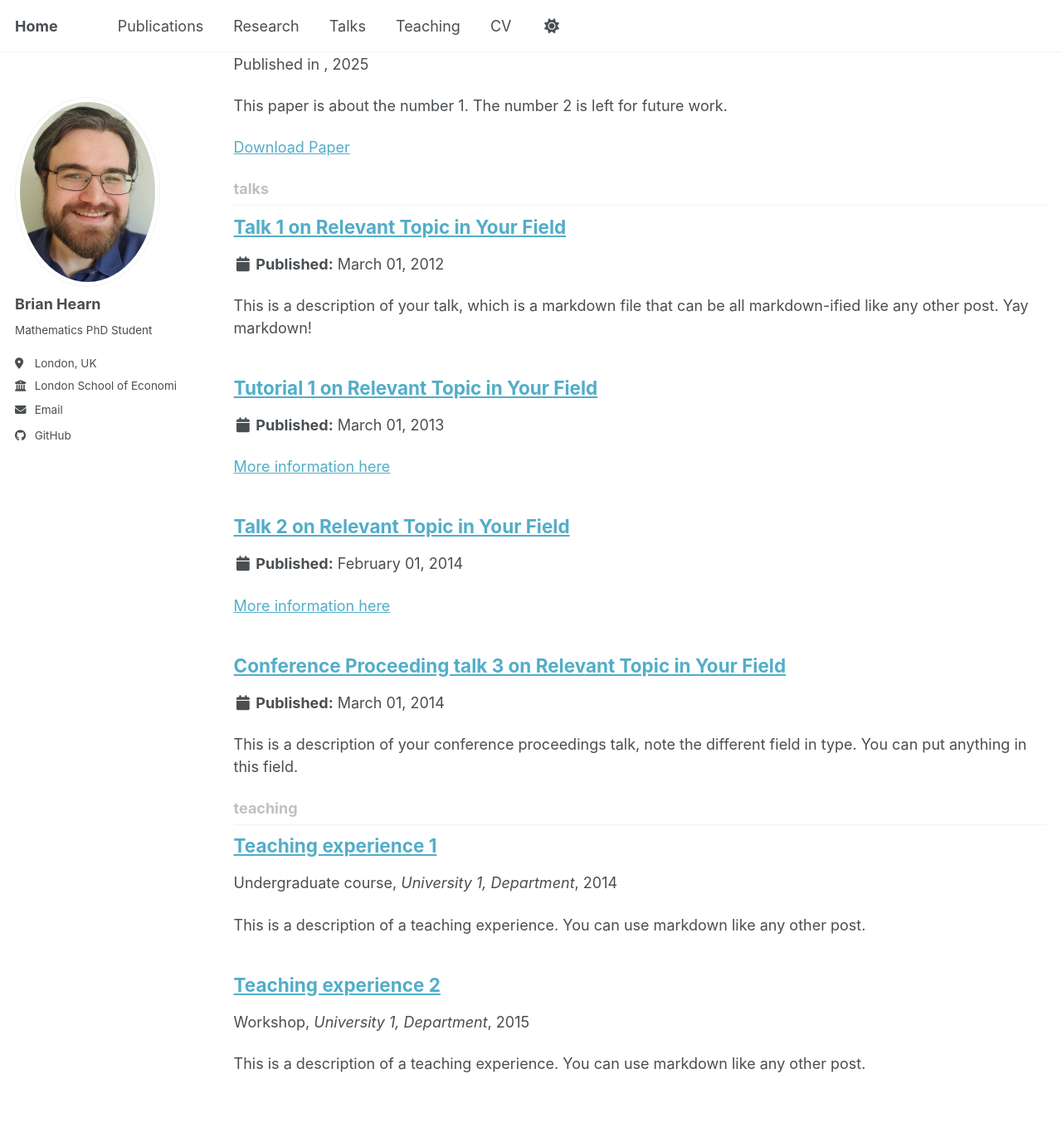
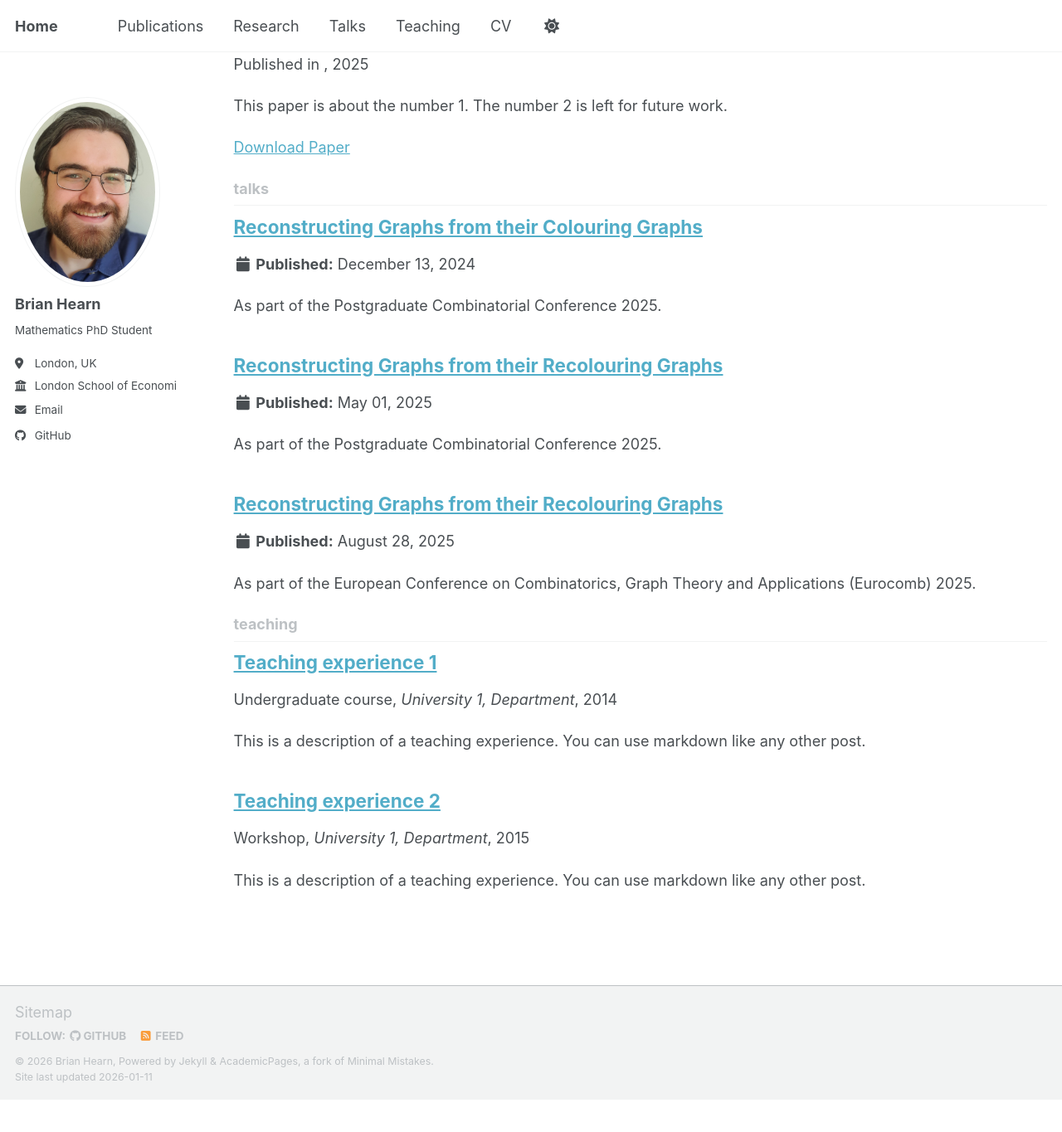
Before and after one commit to brian-hearn/brian-hearn.github.io, a Jekyll site: the page built from _pages/collection-archive.html, in a window 1280 px wide and 1400 px high, scrolled down 2361 px. Shown: the top 1365 px of the window at 83% size. Built offline with Jekyll 4.4.1, drawn with Linux system fonts in a browser that asks for light colours; a script bundle is joined from its source files by our own code; library files that are not in the unit come from our copies; after the commit the page ends 3687 px from its top, so only the background shows below that.

Commit message:
feat: more changes

```diff
--- /dev/null
+++ b/_talks/2024-12-13-talk.md
@@ -0,0 +1,11 @@
+---
+title: "Reconstructing Graphs from their Colouring Graphs"
+collection: talks
+type: "Talk"
+permalink: /talks/2024-12-13-talk
+venue: "London School of Economics"
+date: 2024-12-13
+location: "London, United Kingdom"
+---
+
+As part of the Postgraduate Combinatorial Conference 2025.
--- /dev/null
+++ b/_talks/2025-05-01-talk.md
@@ -0,0 +1,11 @@
+---
+title: "Reconstructing Graphs from their Recolouring Graphs"
+collection: talks
+type: "Talk"
+permalink: /talks/2025-05-01-talk
+venue: "University of Glasgow"
+date: 2025-05-01
+location: "Glasgow, United Kingdom"
+---
+
+As part of the Postgraduate Combinatorial Conference 2025.
--- /dev/null
+++ b/_talks/2025-08-28-talk.md
@@ -0,0 +1,11 @@
+---
+title: "Reconstructing Graphs from their Recolouring Graphs"
+collection: talks
+type: "Talk"
+permalink: /talks/2025-08-28-talk
+venue: "Hungarian Academy of Sciences, Budapest"
+date: 2025-08-28
+location: "Budapest, Hungary"
+---
+
+As part of the European Conference on Combinatorics, Graph Theory and Applications (Eurocomb) 2025.
```
Also changed, not shown: _pages/research.md (+2 -2 lines), _talks copy/2012-03-01-talk-1.md (renamed from _talks/2012-03-01-talk-1.md), _talks copy/2013-03-01-tutorial-1.md (renamed from _talks/2013-03-01-tutorial-1.md), _talks copy/2014-02-01-talk-2.md (renamed from _talks/2014-02-01-talk-2.md), _talks copy/2014-03-01-talk-3.md (renamed from _talks/2014-03-01-talk-3.md).
